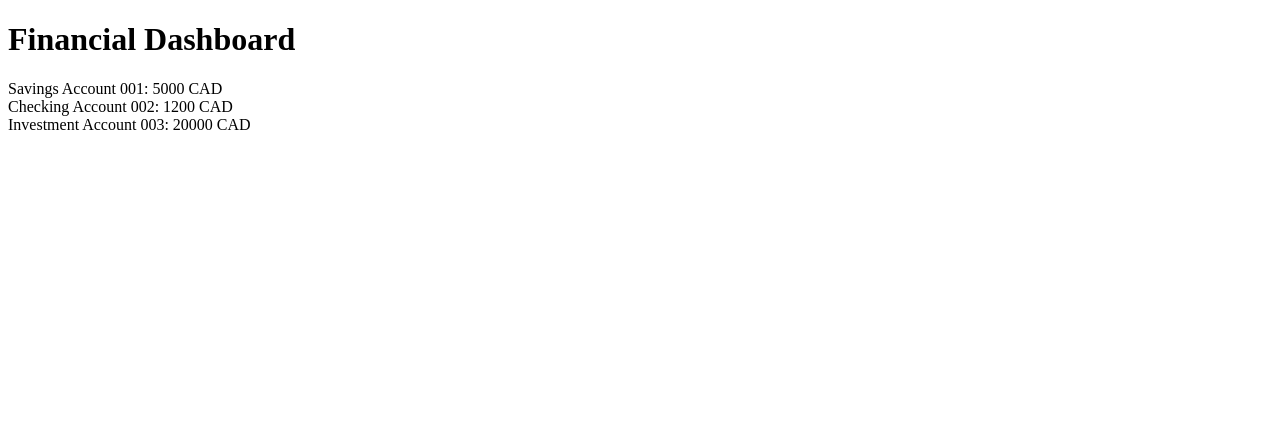
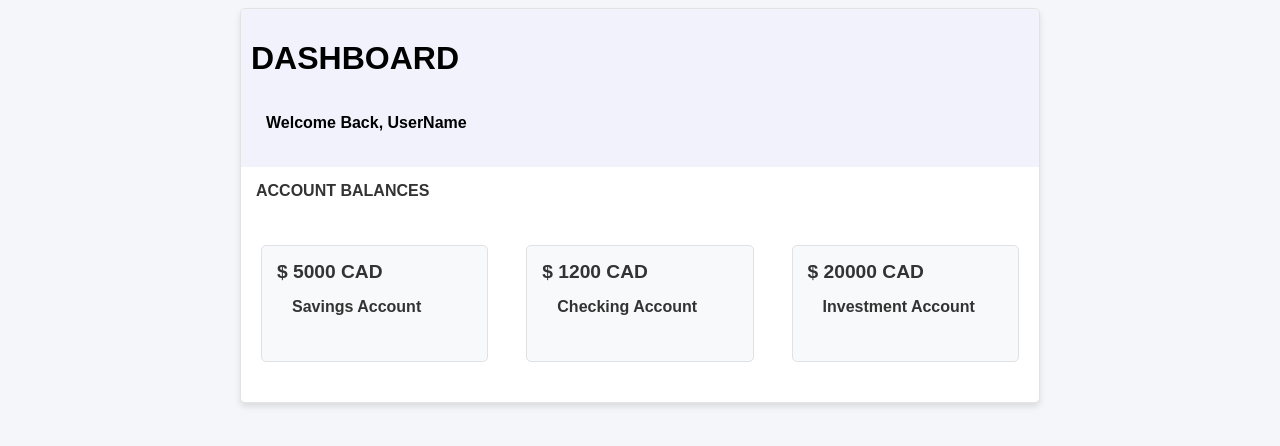
Before and after one commit to clark-pegg/happy-hive-dragon, a Spring Boot app: page / in a window 1280 px wide. Shown: the top 446 px of the page. Run offline with Spring Boot 4, Linux system fonts and the light colour scheme.

Commit message:
updated frontend

```diff
--- /dev/null
+++ b/src/main/resources/static/css/styles.css
@@ -0,0 +1,99 @@
+body {
+    background-color: #f4f6f9;
+    font-family: Arial, sans-serif;
+    color: #333;
+    font-size: 1.0rem;
+}
+
+.container {
+    max-width: 800px;
+    margin: 0 auto;
+}
+
+header {
+    text-align: left;
+    margin-bottom: 20px;
+}
+
+header h1 {
+    font-size: 2.0rem;
+    font-weight: bold;
+    color: rgb(0, 0, 0);
+}
+
+/* Card styling */
+.card {
+    border: 1px solid #e3e3e3;
+    border-radius: 5px;
+    box-shadow: 0 4px 6px rgba(0, 0, 0, 0.1);
+    background-color: #ffffff;
+    text-align: center; /* Center text within the card */
+}
+
+.card-header {
+    background-color: #f2f2fc;
+    color: rgb(0, 0, 0);
+    padding: 10px;
+    font-size: 1.0rem;
+    border-bottom: none;
+    border-radius: 5px 5px 0 0;
+    font-weight: bold; /* Bold header */
+    text-align: left;
+}
+
+.card-body {
+    padding: 20px;
+}
+
+.account-header {
+    text-align: center;
+    font-size: 1.rem;
+    margin-bottom: 20px;
+    color: #000000ef;
+}
+
+.balances-row {
+    display: flex;
+    justify-content: space-between;
+    gap: 20px;
+    flex-wrap: wrap
+}
+
+.account-info {
+    border: 1px solid #dee2e6;
+    border-radius: 5px;
+    background-color: #f8f9fa;
+    padding: 15px;
+    width: 100%;
+    text-align: left;
+    box-sizing: border-box;
+    margin-bottom: 20px;
+    display: inline-block;
+
+}
+.account-info strong {
+    font-size: 1.2rem;
+}
+
+.account-info p {
+    margin: 5px 0 0 0;
+}
+
+/* Column styling */
+.account-info {
+    border: 1px solid #dee2e6;
+    border-radius: 5px;
+    background-color: #f8f9fa;
+    padding: 15px;
+    width: 30%; /* Adjusts the width of each column */
+    box-sizing: border-box;
+    text-align: left;
+}
+.p {
+    font-size: 1.0rem;
+    margin-bottom: 10px;
+    text-align: left;
+    padding: 15px;
+    font-style: normal;
+    font-weight: bold;
+}
--- a/src/main/resources/static/index.html
+++ b/src/main/resources/static/index.html
@@ -1,36 +1,59 @@
 <!DOCTYPE html>
+<html lang="en">
+<head>
+    <meta charset="UTF-8">
+    <meta name="viewport" content="width=device-width, initial-scale=1.0">
+    <title>DASHBOARD</title>
+    <link rel="stylesheet" href="css/styles.css">
+</head>
+<body>
+    <div class="container mt-4">
+        <div class="card text-left">
+            <div class="card-header">
+                <h1>DASHBOARD</h1>
+                <div class="p">Welcome Back, UserName</div>
+            </div>
+            <div class="p">ACCOUNT BALANCES</div>
 
-<html>
+            <div class="card-body">
+                <strong>
+                    <div id="balance"></div>
+                </strong>
+            </div>
+        </div>
+    </div>
 
-<head>
+    <script>
+        // Fetch data from the backend
+        fetch("/balances")
+            .then(response => response.json())
+            .then(data => {
+                const element = document.getElementById("balance");
+                element.innerHTML = ''; // Clear previous content
 
-  <title>Financial Dashboard</title>
+                // Create a container for the row
+                const rowDiv = document.createElement("div");
+                rowDiv.className = "balances-row"; // Add class for styling
 
-</head>
+                // Iterate through account data
+                data["accounts"].forEach(account => {
+                    // Create a column for each account
+                    const colDiv = document.createElement("div");
+                    colDiv.className = "account-info"; // Add class for column styling
 
-<body>
+                    // Add account details to the column
+                    colDiv.innerHTML = `
+                        <strong>$ ${account.balance} ${account.currency}</strong>
+                        <div class="p">${account.accountName}</p>
+                    `;
 
-  <h1>Financial Dashboard</h1>
+                    // Append the column to the row container
+                    rowDiv.appendChild(colDiv);
+                });
 
-  <div id="balance"></div>
-
-  <script>
-
-    // Fetch data from the backend
-
-    fetch("/balances")
-
-      .then(response => response.json())
-
-      .then(data => {
-        element = document.getElementById("balance");
-
-        data["accounts"].forEach(account =>
-          element.innerHTML = element.innerHTML + account.accountName + " " + account.accountId + ": " + account.balance + " " + account.currency + "<br>")
-      });
-
-  </script>
-
-</body>
-
+                // Append the row container to the balance element
+                element.appendChild(rowDiv);
+            });
+    </script>
+     </body>
 </html>
```
